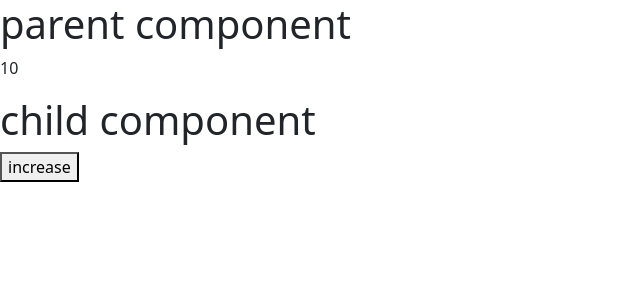
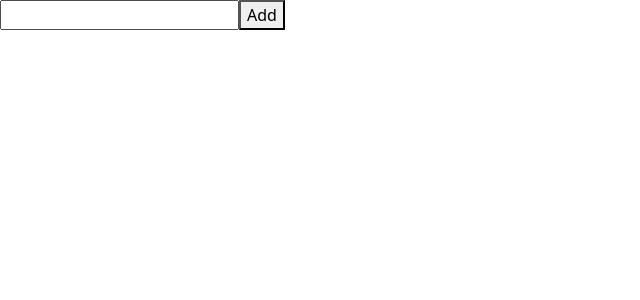
Before and after one commit to dykdeveloper/my-app, a React (Create React App) app: page / in a window 1280 px wide. Shown: the top 300 px of the page, without its empty margins (0-640 px from the left). Built offline with nearby package versions, Linux system fonts and the light colour scheme.

Commit message:
forward ref

```diff
--- a/package.json
+++ b/package.json
@@ -9,6 +9,7 @@
     "bootstrap": "^5.3.3",
     "react": "^18.3.1",
     "react-dom": "^18.3.1",
+    "react-router-dom": "^6.26.2",
     "react-scripts": "5.0.1",
     "web-vitals": "^2.1.4"
   },
--- a/src/App.js
+++ b/src/App.js
@@ -7,8 +7,8 @@ import FunctionProp from "./function_props/FunctionProp";
 import FunctionValidate from "./function_validation/FunctionValidate";
 import FunctionEvent from "./function_event/FunctionEvent";
 import UseState1 from "./hook/UseState1";
-import UseEffect1 from "./hook/UseEffect1"
-import List1 from "./lists/List1"
+import UseEffect1 from "./hook/UseEffect1";
+import List1 from "./lists/List1";
 import TodoApp from "./lists/TodoApp";
 import Form1 from "./form/Form1";
 import Form2 from "./form/Form2";
@@ -16,7 +16,8 @@ import UseRef1 from "./hook/UseRef_UseState";
 import UseRefhook from "./hook/UseRef1";
 import Styling1 from "./styling_css/Styling1";
 import LiftState from "./Lifting_Stateup/LifState";
-
+import Fragment1 from "./fragment/Fragment";
+import Forward1 from "./hook/forwardref/Forward1";
 
 function App() {
   return (
@@ -36,7 +37,9 @@ function App() {
       {/* <UseRefhook /> */}
       {/* <Styling1 /> */}
       {/* <UseRef1 /> */}
-      <LiftState />
+      {/* <LiftState /> */}
+      {/* <Fragment1 /> */}
+      <Forward1 />
     </>
   );
 }
--- a/src/form/Form2.js
+++ b/src/form/Form2.js
@@ -1,54 +1,58 @@
-import React, {useState} from 'react'
+import React, { useState } from "react";
 
-function Form2(){
+function Form2() {
+  const [formdata, setformdata] = useState({ email: "", password: "" });
 
-    const [formdata, setformdata] = useState({email: "", password: ""});
+  const changename = (e) => {
+    const { name, value } = e.target;
 
-    const changename = (e) =>{
-        const {name , value} = e.target;
+    setformdata({ ...formdata, [name]: value });
+  };
 
-        setformdata({...formdata, [name]: value});
-    }
+  const submitname = (e) => {
+    e.preventDefault();
+    const { email, password } = formdata;
 
-    const submitname = (e) =>{
-        e.preventDefault();
-        const {email, password} = formdata;
-
-        if (!email || !password) {
-            if (!email && !password) {
-                alert('email and password are required')
-            }else{
-                if (!email) {
-                    alert('email is required')
-                }
-                if (!password) {
-                    alert('password is required')
-                }
-            }
-        }else{
+    if ((!email || !password) && !email && !password) {
+      alert("email and password are required");
+    } else if (!email) {
+      alert("email is required");
+    } else if (!password) {
+      alert("password is required");
+    } else {
       console.log("email", formdata.email);
       console.log("password", formdata.password);
     }
-    }
+  };
 
-
-
-    return(
+  return (
     <>
       <form onSubmit={submitname}>
         <label>
           Email:
-            <input type='email' name='email' autoComplete='on' value={formdata.email} onChange={changename}/>
+          <input
+            type="email"
+            name="email"
+            autoComplete="on"
+            value={formdata.email}
+            onChange={changename}
+          />
         </label>
 
         <label>
           Password:
-            <input type='password' name='password' autoComplete='on' value={formdata.password} onChange={changename}/>
+          <input
+            type="password"
+            name="password"
+            autoComplete="on"
+            value={formdata.password}
+            onChange={changename}
+          />
         </label>
-            <input type="submit"/>
+        <input type="submit" />
       </form>
     </>
-    )
+  );
 }
 
 export default Form2;
--- /dev/null
+++ b/src/fragment/Fragment.js
@@ -0,0 +1,16 @@
+import React, {Fragment} from 'react'
+
+function Fragment1(){
+    let data = [1, 2, 3, 4, 5];
+    return(
+        <>
+        {data.map((value, index)=>
+            <Fragment key={index}>
+                {value}<br />
+            </Fragment>
+        )}
+        </>
+    )
+}
+
+export default Fragment1;
--- /dev/null
+++ b/src/hook/forwardref/Forward1.js
@@ -0,0 +1,19 @@
+import React, { useRef } from 'react'
+import Forward2 from './Forward2';
+
+function Forward1(){
+    const data = useRef(0);
+
+    function adddata(){
+        data.current.value = 1000;
+        data.current.style.color = "red";
+    }
+    return(
+        <>
+        <Forward2 ref={data} />
+        <button onClick={adddata}>Add</button>
+        </>
+    )
+}
+
+export default Forward1;
--- /dev/null
+++ b/src/hook/forwardref/Forward2.js
@@ -0,0 +1,11 @@
+import React, { forwardRef } from 'react'
+
+function Forward2(props, ref){
+    return(
+        <>
+        <input type="text" ref={ref}/>
+        </>
+    )
+}
+
+export default forwardRef(Forward2);
--- a/src/styling_css/Style.css
+++ b/src/styling_css/Style.css
@@ -3,3 +3,4 @@
     margin: 2px;
     border: 2px solid gray;
 } */
+/* getting effect in all component */
```
Also changed, not shown: src/hook/UseRef_UseState.js (+7 -8 lines), 1 other file (tests, documents, lock files or other folders). Lines whose indentation alone changed are shown as unchanged.
